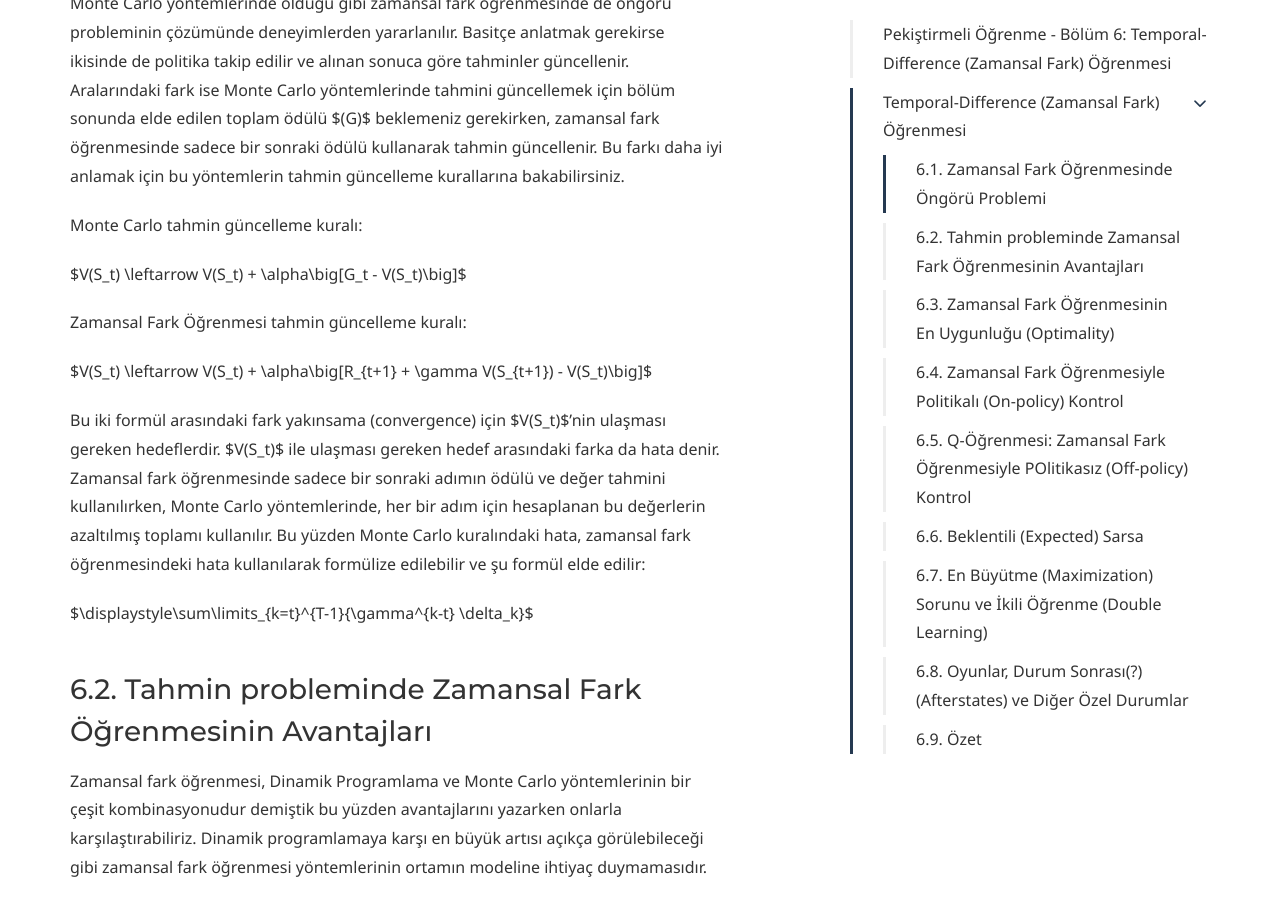
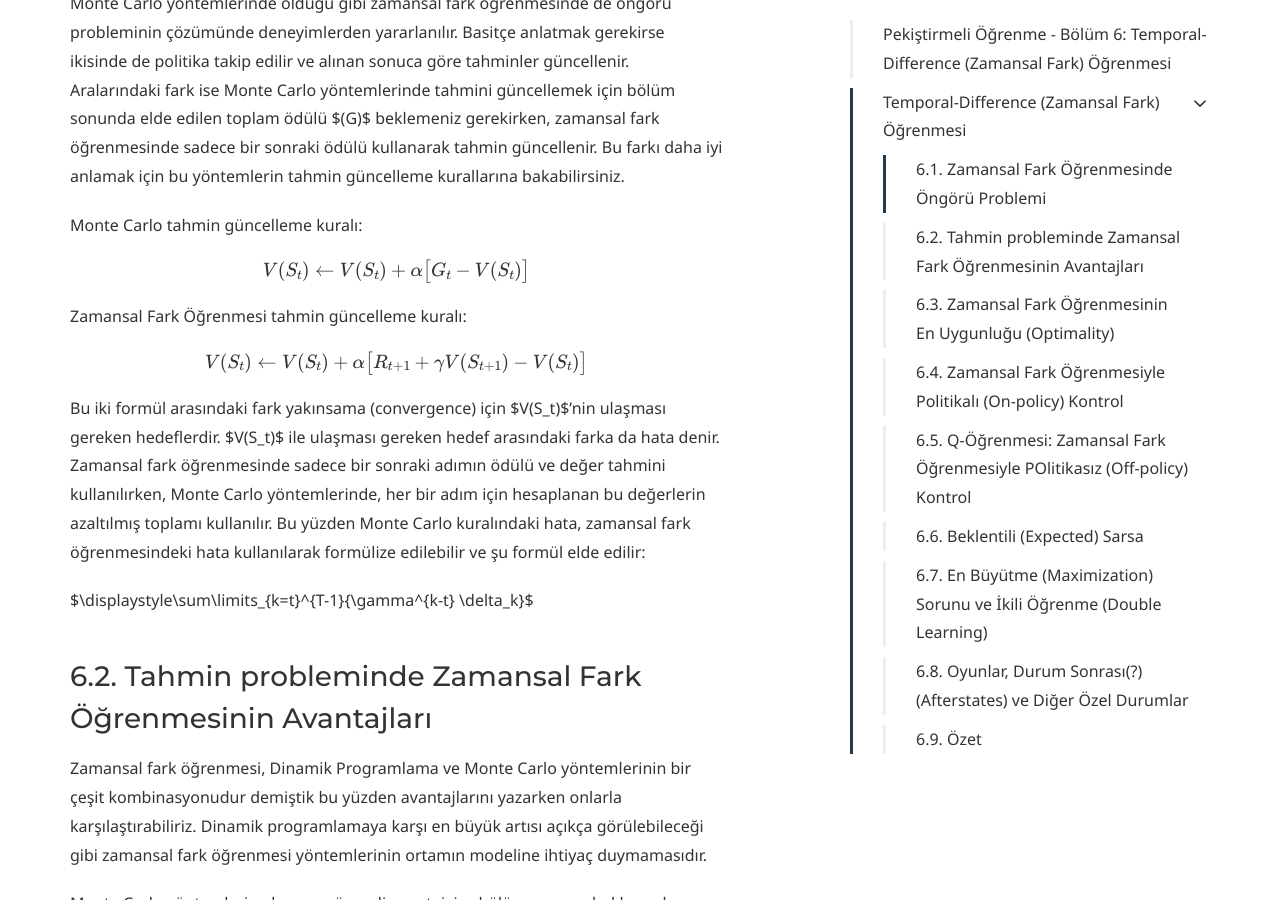
Before and after one commit to yz-ai/yz-ai.github.io, a Jekyll site: the page built from _posts/2019-01-06-temporal-difference-zamansal-fark-ogrenmesi-bolum-6.md, in a window 1280 px wide and 900 px high, scrolled down 1494 px. Built offline with Jekyll 4.4.1, drawn with Linux system fonts in a browser that asks for light colours; some web fonts are replaced; formulas are drawn with MathJax 3.

Commit message:
Dolar eklenme denemesi

```diff
--- a/_posts/2019-01-06-temporal-difference-zamansal-fark-ogrenmesi-bolum-6.md
+++ b/_posts/2019-01-06-temporal-difference-zamansal-fark-ogrenmesi-bolum-6.md
@@ -23,11 +23,11 @@ Monte Carlo yöntemlerinde olduğu gibi zamansal fark öğrenmesinde de öngör
 
 Monte Carlo tahmin güncelleme kuralı:
 
-  $V(S_t) \leftarrow V(S_t) + \alpha\big[G_t - V(S_t)\big]$
+  $$V(S_t) \leftarrow V(S_t) + \alpha\big[G_t - V(S_t)\big]$$
 
 Zamansal Fark Öğrenmesi tahmin güncelleme kuralı:
 
-  $V(S_t) \leftarrow V(S_t) + \alpha\big[R_{t+1} + \gamma V(S_{t+1}) - V(S_t)\big]$
+  $$V(S_t) \leftarrow V(S_t) + \alpha\big[R_{t+1} + \gamma V(S_{t+1}) - V(S_t)\big]$$
 
 Bu iki formül arasındaki fark yakınsama (convergence) için $V(S_t)$’nin ulaşması gereken hedeflerdir. $V(S_t)$ ile ulaşması gereken hedef arasındaki farka da hata denir. Zamansal fark öğrenmesinde sadece bir sonraki adımın ödülü ve değer tahmini kullanılırken, Monte Carlo yöntemlerinde, her bir adım için hesaplanan bu değerlerin azaltılmış toplamı kullanılır.  Bu yüzden Monte Carlo kuralındaki hata, zamansal fark öğrenmesindeki hata kullanılarak formülize edilebilir ve şu formül elde edilir:
 
```
